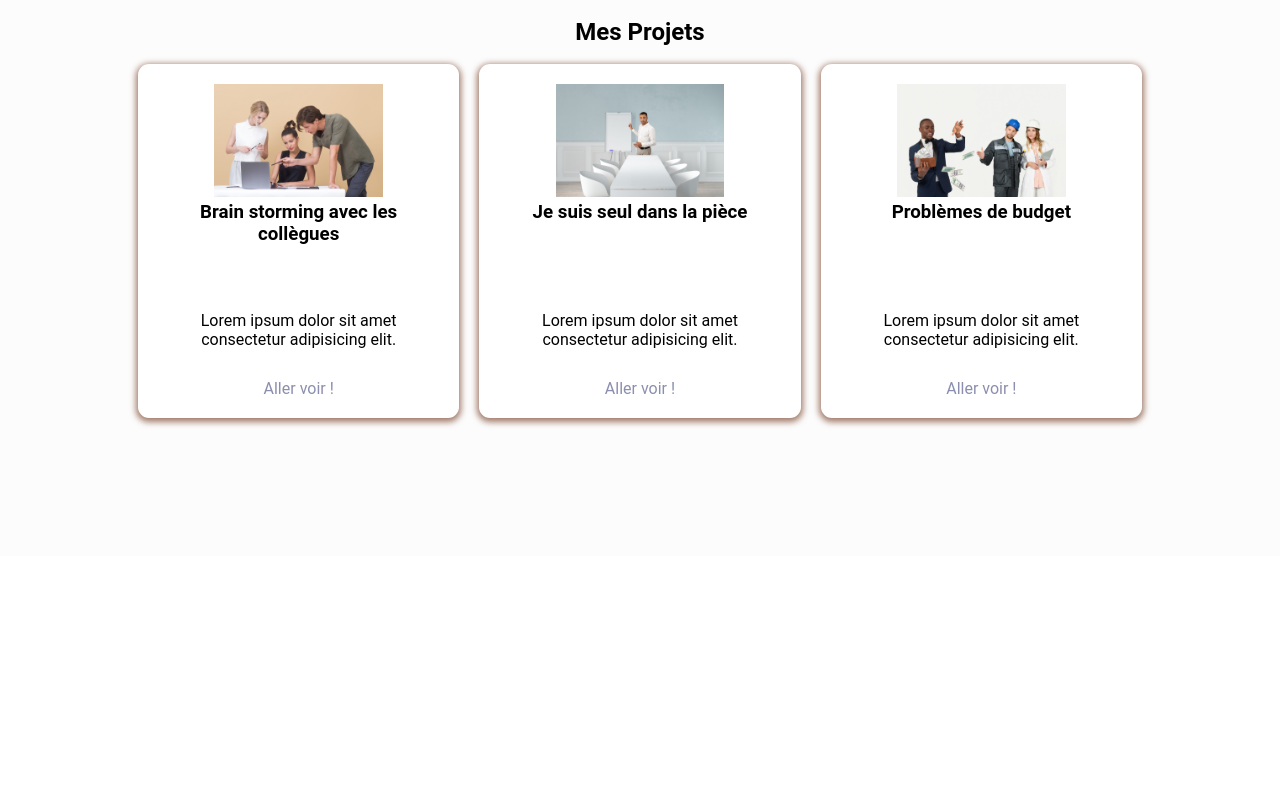
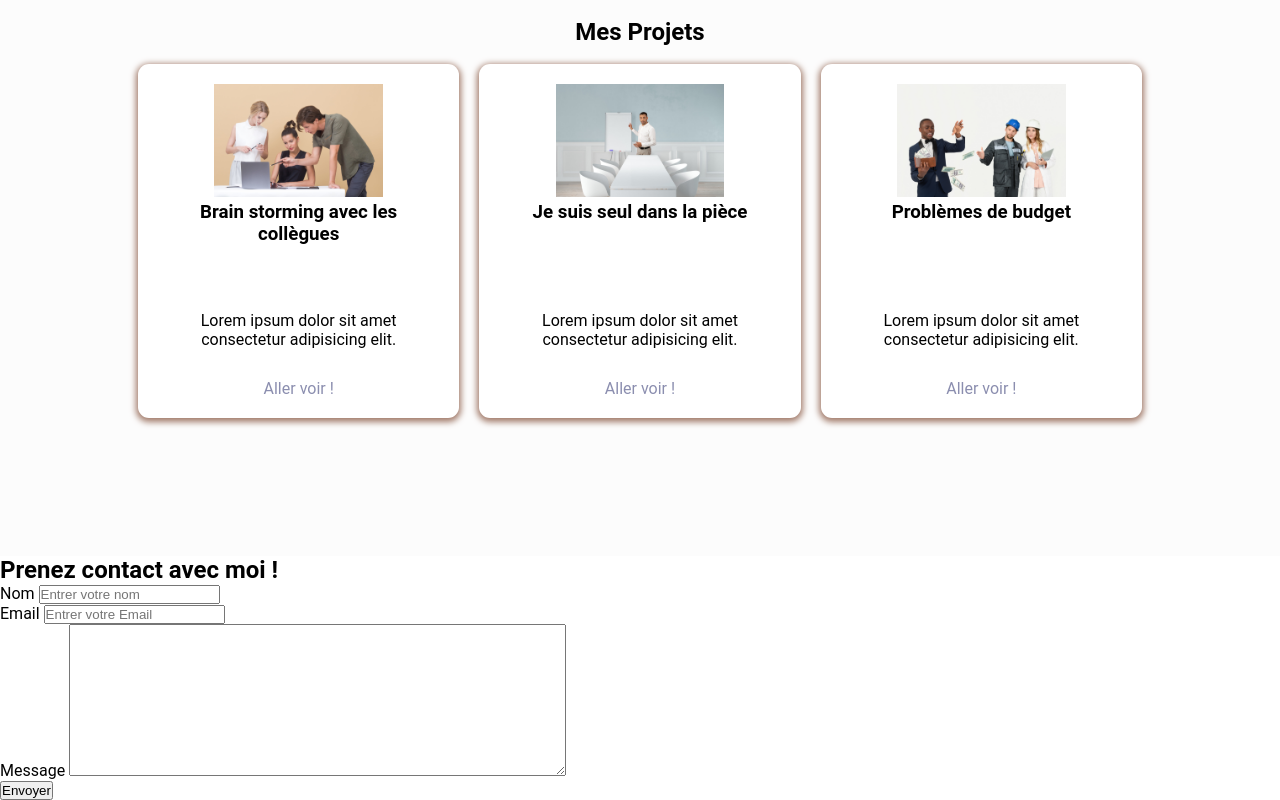
Before and after one commit to JuMANocta/WIS3_HTML_2022, a plain HTML site: page index.html in a window 1280 px wide. Shown: the part 2020-2820 px from the top of the page. Before the commit the page ends 2576 px from the top, so only its background shows below. Drawn offline with nearby package versions, Linux system fonts and the light colour scheme.

Commit message:
ajout d'un formulaire de contact

```diff
--- a/css/style.css
+++ b/css/style.css
@@ -190,6 +190,7 @@ nav ul li{
 }
 .project-title{
     margin-bottom: var(--bottom-margin);
+    overflow-wrap: break-word;
     height: 80px;
     width: 100%;
 }
--- a/index.html
+++ b/index.html
@@ -140,7 +140,54 @@
         </div>
     </section>
     <!-- Section Contact -->
-
+    <section class="contact" id="contact">
+        <h2>Prenez contact avec moi !</h2>
+        <div class="contact-form-container">
+            <form action="" method="POST">
+                <div class="form-control">
+                    <label for="name">Nom</label>
+                    <input
+                        type="text"
+                        id="name"
+                        name="sender-name"
+                        placeholder="Entrer votre nom"
+                        class="input-field"
+                        required
+                    />
+                </div>
+                <div class="form-control">
+                    <label for="email">Email</label>
+                    <input
+                        type="email"
+                        id="email"
+                        name="sender-email"
+                        placeholder="Entrer votre Email"
+                        class="input-field"
+                        required
+                    />
+                </div>
+                <div class="form-control">
+                    <label for="message">Message</label>
+                    <textarea
+                        id="message"
+                        name="sender-message"
+                        placeholder="Entrer votre message"
+                        class="input-field"
+                        cols="60"
+                        rows="10"
+                        required
+                    >
+                    </textarea>
+                </div>
+                <input
+                    type="submit"
+                    value="Envoyer"
+                    id="submit-btn"
+                    class="submit-btn"
+                />
+            </form>
+        </div>
+    </section>
     <!-- Social accounts -->
 
     <!-- Scroll to Top -->
```
